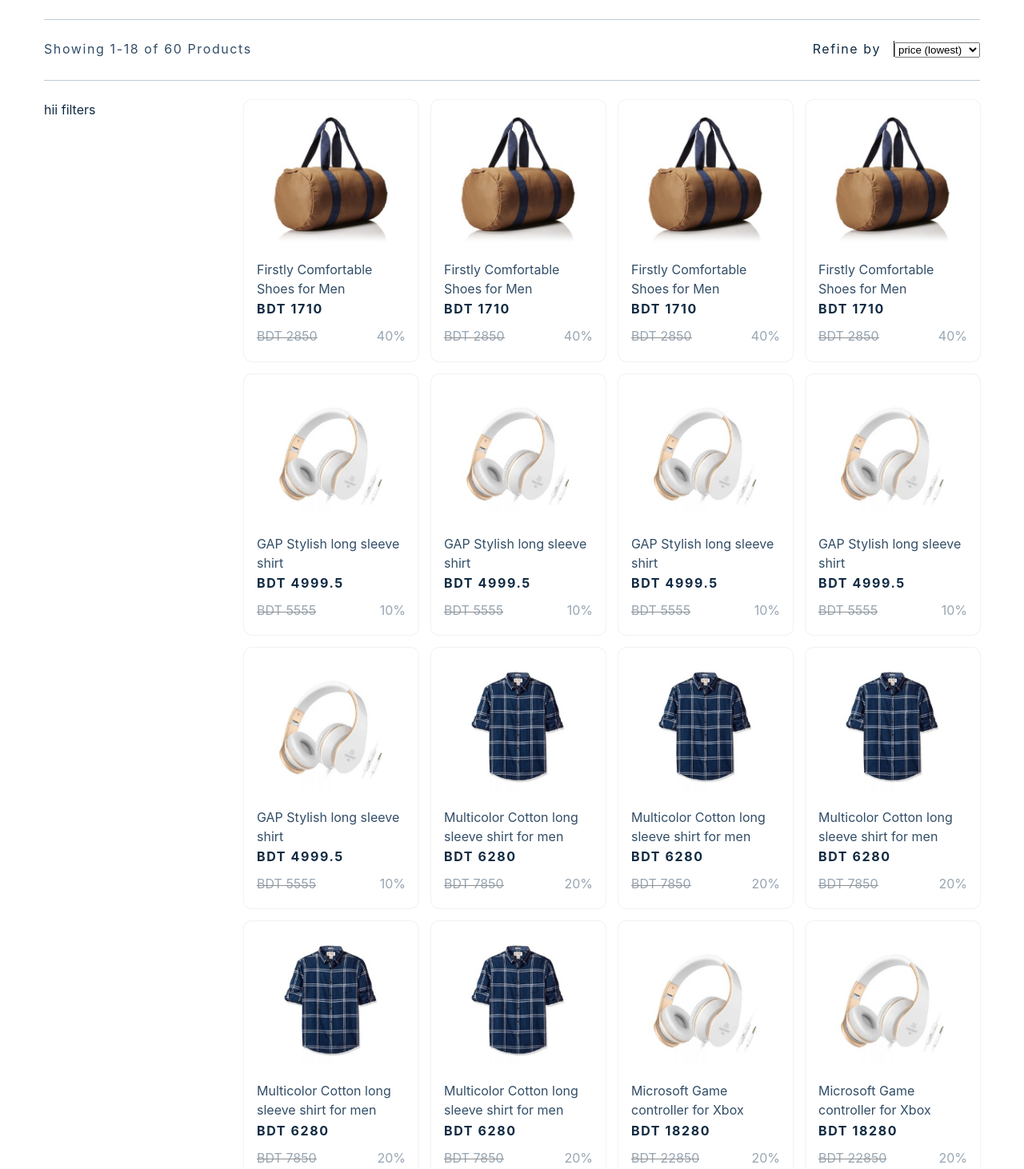
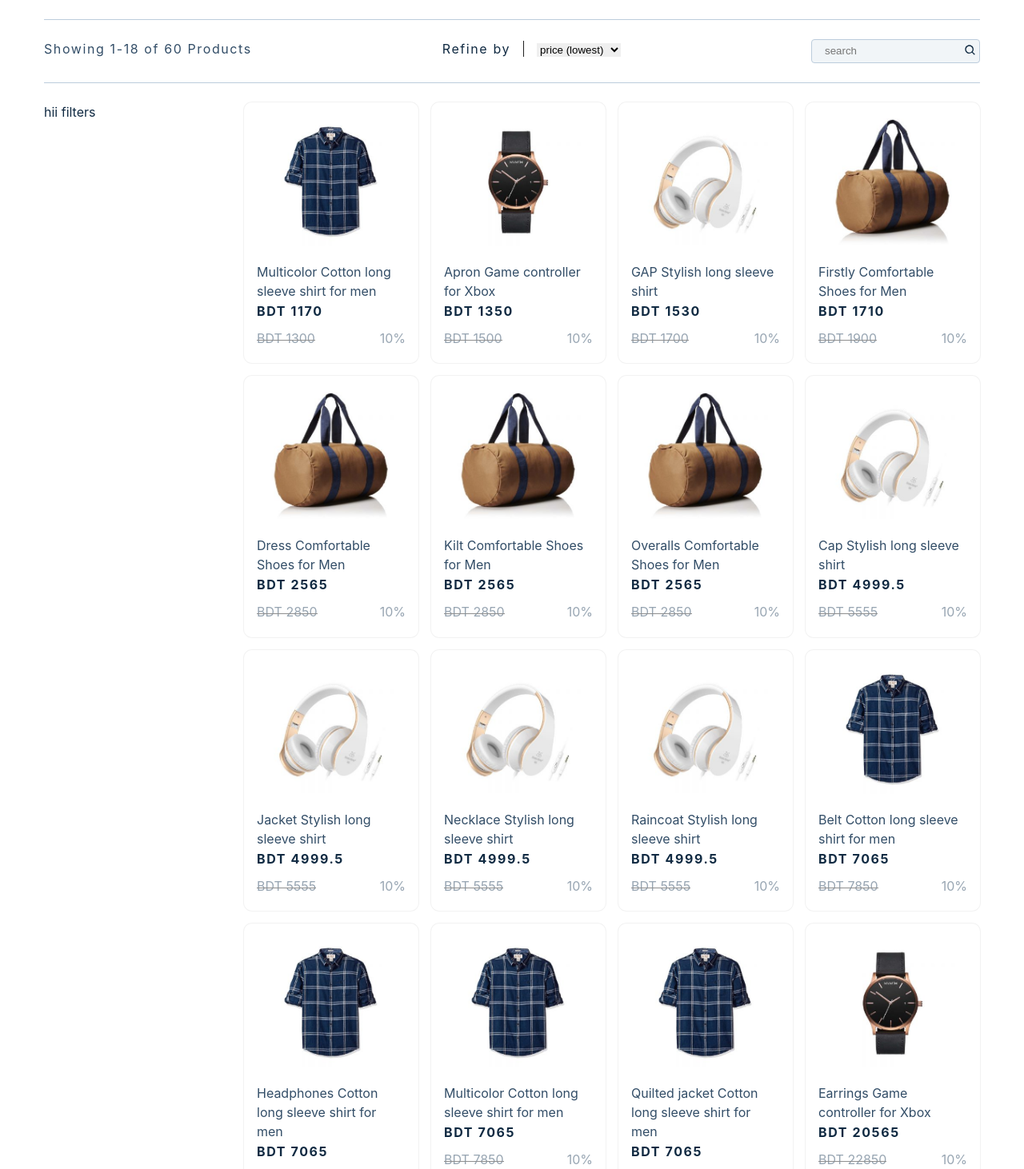
Before and after one commit to shanto140319/zaynax-Ltd, a React (Create React App) app: page /products in a window 1280 px wide. Shown: the part 48-1510 px from the top of the page at 80% size. Built offline with nearby package versions, Linux system fonts and the light colour scheme.

Commit message:
search price name filter done

```diff
--- a/package.json
+++ b/package.json
@@ -8,6 +8,7 @@
     "@testing-library/user-event": "^12.8.3",
     "react": "^17.0.2",
     "react-dom": "^17.0.2",
+    "react-icons": "^4.2.0",
     "react-router-dom": "^5.2.0",
     "react-scripts": "4.0.3",
     "styled-components": "^5.2.3",
--- a/src/components/Topsection.js
+++ b/src/components/Topsection.js
@@ -3,6 +3,7 @@ import styled from 'styled-components'
 import { useFilterContext } from '../context/filterContext'
 import { useProductsContext } from '../context/productContext'
 import { products as AllProduct } from '../data'
+import { BiSearch } from 'react-icons/bi'
 const Topsection = () => {
   const { products } = useProductsContext()
   const [ShowedSerial, setShowedSerial] = useState({})
@@ -12,7 +13,7 @@ const Topsection = () => {
     setShowedSerial({ first, last })
     return () => {}
   }, [products])
-  const { updateSort, sort } = useFilterContext()
+  const { updateSort, sort, text, updateFilters } = useFilterContext()
   return (
     <Wrapper className='section'>
       <p>
@@ -36,17 +37,66 @@ const Topsection = () => {
           </select>
         </form>
       </div>
+
+      <form onSubmit={(e) => e.preventDefault()}>
+        {/* search */}
+        <div className='form-control'>
+          <input
+            type='text'
+            name='text'
+            className='search-input'
+            value={text}
+            placeholder='search'
+            onChange={updateFilters}
+          />
+          <span>
+            <BiSearch />
+          </span>
+        </div>
+      </form>
+
+      {/* end of search */}
     </Wrapper>
   )
 }
 const Wrapper = styled.div`
   display: flex;
   flex-wrap: wrap;
+  row-gap: 1rem;
   justify-content: space-between;
   letter-spacing: var(--spacing);
+  @media (max-width: 700px) {
+    padding: 1rem;
+  }
   form label {
     padding-right: 1rem;
+    margin-right: 1rem;
     border-right: 1px solid #222;
+  }
+  select {
+    border: none;
+  }
+  select:focus {
+    outline: none;
+  }
+  .form-control {
+    position: relative;
+  }
+  .form-control input {
+    padding: 0.4rem 1rem;
+    border-radius: var(--radius);
+    border: 1px solid var(--clr-grey-8);
+    background: var(--clr-grey-10);
+    color: var(--clr-black);
+  }
+  span {
+    position: absolute;
+    top: 55%;
+    right: 2%;
+    transform: translateY(-50%);
+  }
+  .form-control input:focus {
+    outline: none;
   }
 `
 export default Topsection
--- a/src/context/filterContext.js
+++ b/src/context/filterContext.js
@@ -32,7 +32,7 @@ export const FilterProvider = ({ children }) => {
   }, [products])
 
   useEffect(() => {
-    // dispatch({ type: FILTER_PRODUCTS })
+    dispatch({ type: 'FILTER_PRODUCTS' })
     dispatch({ type: 'SORT_PRODUCTS' })
   }, [products, state.sort, state.filters])
 
@@ -40,23 +40,23 @@ export const FilterProvider = ({ children }) => {
     const value = e.target.value
     dispatch({ type: 'UPDATE_SORT', payload: value })
   }
-  // const updateFilters = (e) => {
-  //   let name = e.target.name
-  //   let value = e.target.value
-  //   if (name === 'category') {
-  //     value = e.target.textContent
-  //   }
-  //   if (name === 'color') {
-  //     value = e.target.dataset.type
-  //   }
-  //   if (name === 'price') {
-  //     value = Number(value)
-  //   }
-  //   if (name === 'shipping') {
-  //     value = e.target.checked
-  //   }
-  //   dispatch({ type: UPDATE_FILTERS, payload: { name, value } })
-  // }
+  const updateFilters = (e) => {
+    let name = e.target.name
+    let value = e.target.value
+    // if (name === 'category') {
+    //   value = e.target.textContent
+    // }
+    // if (name === 'color') {
+    //   value = e.target.dataset.type
+    // }
+    // if (name === 'price') {
+    //   value = Number(value)
+    // }
+    // if (name === 'shipping') {
+    //   value = e.target.checked
+    // }
+    dispatch({ type: 'UPDATE_FILTERS', payload: { name, value } })
+  }
   // const clearFilters = () => {
   //   dispatch({ type: CLEAR_FILTERS })
   // }
@@ -66,6 +66,7 @@ export const FilterProvider = ({ children }) => {
       value={{
         ...state,
         updateSort,
+        updateFilters,
       }}
     >
       {children}
--- a/src/data.js
+++ b/src/data.js
@@ -2,7 +2,7 @@ export const products = [
   {
     id: 1,
     name: 'Multicolor Cotton long sleeve shirt for men',
-    price: 7850,
+    price: 1300,
     image: '.././images/asset-4.png',
     colors: ['#ff0000', '#00ff00', '#0000ff'],
     brand: 'Aeropostale ',
@@ -14,12 +14,12 @@ export const products = [
     size: ['xs', 's', 'm', 'l', 'xl', 'xxl'],
     country: 'Bangladesh',
     stars: 4.9,
-    discount: 20,
+    discount: 10,
   },
   {
     id: 2,
     name: 'GAP Stylish long sleeve shirt',
-    price: 5555,
+    price: 1700,
     image: '.././images/asset-1.png',
     colors: ['#ff0000', '#00ff00', '#0000ff'],
     brand: 'Antony Morato',
@@ -36,7 +36,7 @@ export const products = [
   {
     id: 3,
     name: 'Firstly Comfortable Shoes for Men',
-    price: 2850,
+    price: 1900,
     image: '.././images/asset-2.png',
     colors: ['#ff0000', '#00ff00', '#0000ff'],
     brand: 'Arrow ',
@@ -48,13 +48,13 @@ export const products = [
     size: '',
     country: 'Germany',
     stars: 3,
-    discount: 40,
+    discount: 10,
   },
   {
     id: 4,
-    name: 'Microsoft Game controller for Xbox',
-    price: 22850,
-    image: '.././images/asset-1.png',
+    name: 'Apron Game controller for Xbox',
+    price: 1500,
+    image: '.././images/asset-3.png',
     colors: ['#ff0000', '#00ff00', '#0000ff'],
     brand: 'Raymond ',
     category: "Men's Watch",
@@ -65,11 +65,11 @@ export const products = [
     size: '',
     country: 'Italy',
     stars: 4.9,
-    discount: 20,
+    discount: 10,
   },
   {
     id: 5,
-    name: 'Multicolor Cotton long sleeve shirt for men',
+    name: 'Belt Cotton long sleeve shirt for men',
     price: 7850,
     image: '.././images/asset-4.png',
     colors: ['#ff0000', '#00ff00', '#0000ff'],
@@ -82,11 +82,11 @@ export const products = [
     size: ['xs', 's', 'm', 'l', 'xl', 'xxl'],
     country: 'Bangladesh',
     stars: 4.9,
-    discount: 20,
+    discount: 10,
   },
   {
     id: 6,
-    name: 'GAP Stylish long sleeve shirt',
+    name: 'Cap Stylish long sleeve shirt',
     price: 5555,
     image: '.././images/asset-1.png',
     colors: ['#ff0000', '#00ff00', '#0000ff'],
@@ -103,7 +103,7 @@ export const products = [
   },
   {
     id: 7,
-    name: 'Firstly Comfortable Shoes for Men',
+    name: 'Dress Comfortable Shoes for Men',
     price: 2850,
     image: '.././images/asset-2.png',
     colors: ['#ff0000', '#00ff00', '#0000ff'],
@@ -116,13 +116,13 @@ export const products = [
     size: '',
     country: 'Germany',
     stars: 3,
-    discount: 40,
+    discount: 10,
   },
   {
     id: 8,
-    name: 'Microsoft Game controller for Xbox',
+    name: 'Earrings Game controller for Xbox',
     price: 22850,
-    image: '.././images/asset-1.png',
+    image: '.././images/asset-3.png',
     colors: ['#ff0000', '#00ff00', '#0000ff'],
     brand: 'Raymond ',
     category: "Men's Watch",
@@ -133,11 +133,11 @@ export const products = [
     size: '',
     country: 'Italy',
     stars: 4.9,
-    discount: 20,
+    discount: 10,
   },
   {
     id: 9,
-    name: 'Multicolor Cotton long sleeve shirt for men',
+    name: 'Headphones Cotton long sleeve shirt for men',
     price: 7850,
     image: '.././images/asset-4.png',
     colors: ['#ff0000', '#00ff00', '#0000ff'],
@@ -150,11 +150,11 @@ export const products = [
     size: ['xs', 's', 'm', 'l', 'xl', 'xxl'],
     country: 'Bangladesh',
     stars: 4.9,
-    discount: 20,
+    discount: 10,
   },
   {
     id: 10,
-    name: 'GAP Stylish long sleeve shirt',
+    name: 'Jacket Stylish long sleeve shirt',
     price: 5555,
     image: '.././images/asset-1.png',
     colors: ['#ff0000', '#00ff00', '#0000ff'],
@@ -171,7 +171,7 @@ export const products = [
   },
   {
     id: 11,
-    name: 'Firstly Comfortable Shoes for Men',
+    name: 'Kilt Comfortable Shoes for Men',
     price: 2850,
     image: '.././images/asset-2.png',
     colors: ['#ff0000', '#00ff00', '#0000ff'],
@@ -184,13 +184,13 @@ export const products = [
     size: '',
     country: 'Germany',
     stars: 3,
-    discount: 40,
+    discount: 10,
   },
   {
     id: 12,
-    name: 'Microsoft Game controller for Xbox',
+    name: 'Life-jacket Game controller for Xbox',
     price: 22850,
-    image: '.././images/asset-1.png',
+    image: '.././images/asset-3.png',
     colors: ['#ff0000', '#00ff00', '#0000ff'],
     brand: 'Raymond ',
     category: "Men's Watch",
@@ -201,7 +201,7 @@ export const products = [
     size: '',
     country: 'Italy',
     stars: 4.9,
-    discount: 20,
+    discount: 10,
   },
   {
     id: 13,
@@ -218,11 +218,11 @@ export const products = [
     size: ['xs', 's', 'm', 'l', 'xl', 'xxl'],
     country: 'Bangladesh',
     stars: 4.9,
-    discount: 20,
+    discount: 10,
   },
   {
     id: 14,
-    name: 'GAP Stylish long sleeve shirt',
+    name: 'Necklace Stylish long sleeve shirt',
     price: 5555,
     image: '.././images/asset-1.png',
     colors: ['#ff0000', '#00ff00', '#0000ff'],
@@ -239,7 +239,7 @@ export const products = [
   },
   {
     id: 15,
-    name: 'Firstly Comfortable Shoes for Men',
+    name: 'Overalls Comfortable Shoes for Men',
     price: 2850,
     image: '.././images/asset-2.png',
     colors: ['#ff0000', '#00ff00', '#0000ff'],
@@ -252,13 +252,13 @@ export const products = [
     size: '',
     country: 'Germany',
     stars: 3,
-    discount: 40,
+    discount: 10,
   },
   {
     id: 16,
-    name: 'Microsoft Game controller for Xbox',
+    name: 'Pyjamas Game controller for Xbox',
     price: 22850,
-    image: '.././images/asset-1.png',
+    image: '.././images/asset-3.png',
     colors: ['#ff0000', '#00ff00', '#0000ff'],
     brand: 'Raymond ',
     category: "Men's Watch",
@@ -269,11 +269,11 @@ export const products = [
     size: '',
     country: 'Italy',
     stars: 4.9,
-    discount: 20,
+    discount: 10,
   },
   {
     id: 17,
-    name: 'Multicolor Cotton long sleeve shirt for men',
+    name: 'Quilted jacket Cotton long sleeve shirt for men',
     price: 7850,
     image: '.././images/asset-4.png',
     colors: ['#ff0000', '#00ff00', '#0000ff'],
@@ -286,11 +286,11 @@ export const products = [
     size: ['xs', 's', 'm', 'l', 'xl', 'xxl'],
     country: 'Bangladesh',
     stars: 4.9,
-    discount: 20,
+    discount: 10,
   },
   {
     id: 18,
-    name: 'GAP Stylish long sleeve shirt',
+    name: 'Raincoat Stylish long sleeve shirt',
     price: 5555,
     image: '.././images/asset-1.png',
     colors: ['#ff0000', '#00ff00', '#0000ff'],
@@ -307,7 +307,7 @@ export const products = [
   },
   {
     id: 19,
-    name: 'Firstly Comfortable Shoes for Men',
+    name: 'Sandals Comfortable Shoes for Men',
     price: 2850,
     image: '.././images/asset-2.png',
     colors: ['#ff0000', '#00ff00', '#0000ff'],
@@ -320,13 +320,13 @@ export const products = [
     size: '',
     country: 'Germany',
     stars: 3,
-    discount: 40,
+    discount: 10,
   },
   {
     id: 20,
-    name: 'Microsoft Game controller for Xbox',
+    name: 'T-Shirt Game controller for Xbox',
     price: 22850,
-    image: '.././images/asset-1.png',
+    image: '.././images/asset-3.png',
     colors: ['#ff0000', '#00ff00', '#0000ff'],
     brand: 'Raymond ',
     category: "Men's Watch",
@@ -337,11 +337,11 @@ export const products = [
     size: '',
     country: 'Italy',
     stars: 4.9,
-    discount: 20,
+    discount: 10,
   },
   {
     id: 21,
-    name: 'Multicolor Cotton long sleeve shirt for men',
+    name: 'Underpants Cotton long sleeve shirt for men',
     price: 7850,
     image: '.././images/asset-4.png',
     colors: ['#ff0000', '#00ff00', '#0000ff'],
@@ -354,11 +354,11 @@ export const products = [
     size: ['xs', 's', 'm', 'l', 'xl', 'xxl'],
     country: 'Bangladesh',
     stars: 4.9,
-    discount: 20,
+    discount: 10,
   },
   {
     id: 22,
-    name: 'GAP Stylish long sleeve shirt',
+    name: 'Veil Stylish long sleeve shirt',
     price: 5555,
     image: '.././images/asset-1.png',
     colors: ['#ff0000', '#00ff00', '#0000ff'],
@@ -375,7 +375,7 @@ export const products = [
   },
   {
     id: 23,
-    name: 'Firstly Comfortable Shoes for Men',
+    name: 'Watch Comfortable Shoes for Men',
     price: 2850,
     image: '.././images/asset-2.png',
     colors: ['#ff0000', '#00ff00', '#0000ff'],
@@ -388,13 +388,13 @@ export const products = [
     size: '',
     country: 'Germany',
     stars: 3,
-    discount: 40,
+    discount: 10,
   },
   {
     id: 24,
-    name: 'Microsoft Game controller for Xbox',
+    name: 'Waistcoat Game controller for Xbox',
     price: 22850,
-    image: '.././images/asset-1.png',
+    image: '.././images/asset-3.png',
     colors: ['#ff0000', '#00ff00', '#0000ff'],
     brand: 'Raymond ',
     category: "Men's Watch",
@@ -405,7 +405,7 @@ export const products = [
     size: '',
     country: 'Italy',
     stars: 4.9,
-    discount: 20,
+    discount: 10,
   },
   {
     id: 25,
@@ -422,7 +422,7 @@ export const products = [
     size: ['xs', 's', 'm', 'l', 'xl', 'xxl'],
     country: 'Bangladesh',
     stars: 4.9,
-    discount: 20,
+    discount: 10,
   },
   {
     id: 26,
@@ -456,13 +456,13 @@ export const products = [
     size: '',
     country: 'Germany',
     stars: 3,
-    discount: 40,
+    discount: 10,
   },
   {
     id: 28,
     name: 'Microsoft Game controller for Xbox',
     price: 22850,
-    image: '.././images/asset-1.png',
+    image: '.././images/asset-3.png',
     colors: ['#ff0000', '#00ff00', '#0000ff'],
     brand: 'Raymond ',
     category: "Men's Watch",
@@ -473,7 +473,7 @@ export const products = [
     size: '',
     country: 'Italy',
     stars: 4.9,
-    discount: 20,
+    discount: 10,
   },
   {
     id: 29,
@@ -490,7 +490,7 @@ export const products = [
     size: ['xs', 's', 'm', 'l', 'xl', 'xxl'],
     country: 'Bangladesh',
     stars: 4.9,
-    discount: 20,
+    discount: 10,
   },
   {
     id: 30,
@@ -524,13 +524,13 @@ export const products = [
     size: '',
     country: 'Germany',
     stars: 3,
-    discount: 40,
+    discount: 10,
   },
   {
     id: 32,
     name: 'Microsoft Game controller for Xbox',
     price: 22850,
-    image: '.././images/asset-1.png',
+    image: '.././images/asset-3.png',
     colors: ['#ff0000', '#00ff00', '#0000ff'],
     brand: 'Raymond ',
     category: "Men's Watch",
@@ -541,7 +541,7 @@ export const products = [
     size: '',
     country: 'Italy',
     stars: 4.9,
-    discount: 20,
+    discount: 10,
   },
   {
     id: 33,
@@ -558,7 +558,7 @@ export const products = [
     size: ['xs', 's', 'm', 'l', 'xl', 'xxl'],
     country: 'Bangladesh',
     stars: 4.9,
-    discount: 20,
+    discount: 10,
   },
   {
     id: 34,
@@ -592,13 +592,13 @@ export const products = [
     size: '',
     country: 'Germany',
     stars: 3,
-    discount: 40,
+    discount: 10,
   },
   {
     id: 36,
     name: 'Microsoft Game controller for Xbox',
     price: 22850,
-    image: '.././images/asset-1.png',
+    image: '.././images/asset-3.png',
     colors: ['#ff0000', '#00ff00', '#0000ff'],
     brand: 'Raymond ',
     category: "Men's Watch",
@@ -609,7 +609,7 @@ export const products = [
     size: '',
     country: 'Italy',
     stars: 4.9,
-    discount: 20,
+    discount: 10,
   },
   {
     id: 37,
@@ -626,7 +626,7 @@ export const products = [
     size: ['xs', 's', 'm', 'l', 'xl', 'xxl'],
     country: 'Bangladesh',
     stars: 4.9,
-    discount: 20,
+    discount: 10,
   },
   {
     id: 38,
@@ -660,13 +660,13 @@ export const products = [
     size: '',
     country: 'Germany',
     stars: 3,
-    discount: 40,
+    discount: 10,
   },
   {
     id: 40,
     name: 'Microsoft Game controller for Xbox',
     price: 22850,
-    image: '.././images/asset-1.png',
+    image: '.././images/asset-3.png',
     colors: ['#ff0000', '#00ff00', '#0000ff'],
     brand: 'Raymond ',
     category: "Men's Watch",
@@ -677,7 +677,7 @@ export const products = [
     size: '',
     country: 'Italy',
     stars: 4.9,
-    discount: 20,
+    discount: 10,
   },
   {
     id: 41,
@@ -694,7 +694,7 @@ export const products = [
     size: ['xs', 's', 'm', 'l', 'xl', 'xxl'],
     country: 'Bangladesh',
     stars: 4.9,
-    discount: 20,
+    discount: 10,
   },
   {
     id: 42,
@@ -728,13 +728,13 @@ export const products = [
     size: '',
     country: 'Germany',
     stars: 3,
-    discount: 40,
+    discount: 10,
   },
   {
     id: 44,
     name: 'Microsoft Game controller for Xbox',
     price: 22850,
-    image: '.././images/asset-1.png',
+    image: '.././images/asset-3.png',
     colors: ['#ff0000', '#00ff00', '#0000ff'],
     brand: 'Raymond ',
     category: "Men's Watch",
@@ -745,7 +745,7 @@ export const products = [
     size: '',
     country: 'Italy',
     stars: 4.9,
-    discount: 20,
+    discount: 10,
   },
   {
     id: 45,
@@ -762,7 +762,7 @@ export const products = [
     size: ['xs', 's', 'm', 'l', 'xl', 'xxl'],
     country: 'Bangladesh',
     stars: 4.9,
-    discount: 20,
+    discount: 10,
   },
   {
     id: 46,
@@ -796,13 +796,13 @@ export const products = [
     size: '',
     country: 'Germany',
     stars: 3,
-    discount: 40,
+    discount: 10,
   },
   {
     id: 48,
     name: 'Microsoft Game controller for Xbox',
     price: 22850,
-    image: '.././images/asset-1.png',
+    image: '.././images/asset-3.png',
     colors: ['#ff0000', '#00ff00', '#0000ff'],
     brand: 'Raymond ',
     category: "Men's Watch",
@@ -813,7 +813,7 @@ export const products = [
     size: '',
     country: 'Italy',
     stars: 4.9,
-    discount: 20,
+    discount: 10,
   },
   {
     id: 49,
@@ -830,7 +830,7 @@ export const products = [
     size: ['xs', 's', 'm', 'l', 'xl', 'xxl'],
     country: 'Bangladesh',
     stars: 4.9,
-    discount: 20,
+    discount: 10,
   },
   {
     id: 50,
@@ -864,13 +864,13 @@ export const products = [
     size: '',
     country: 'Germany',
     stars: 3,
-    discount: 40,
+    discount: 10,
   },
   {
     id: 52,
     name: 'Microsoft Game controller for Xbox',
     price: 22850,
-    image: '.././images/asset-1.png',
+    image: '.././images/asset-3.png',
     colors: ['#ff0000', '#00ff00', '#0000ff'],
     brand: 'Raymond ',
     category: "Men's Watch",
@@ -881,7 +881,7 @@ export const products = [
     size: '',
     country: 'Italy',
     stars: 4.9,
-    discount: 20,
+    discount: 10,
   },
   {
     id: 53,
@@ -898,7 +898,7 @@ export const products = [
     size: ['xs', 's', 'm', 'l', 'xl', 'xxl'],
     country: 'Bangladesh',
     stars: 4.9,
-    discount: 20,
+    discount: 10,
   },
   {
     id: 54,
@@ -932,13 +932,13 @@ export const products = [
     size: '',
     country: 'Germany',
     stars: 3,
-    discount: 40,
+    discount: 10,
   },
   {
     id: 56,
     name: 'Microsoft Game controller for Xbox',
     price: 22850,
-    image: '.././images/asset-1.png',
+    image: '.././images/asset-3.png',
     colors: ['#ff0000', '#00ff00', '#0000ff'],
     brand: 'Raymond ',
     category: "Men's Watch",
@@ -949,7 +949,7 @@ export const products = [
     size: '',
     country: 'Italy',
     stars: 4.9,
-    discount: 20,
+    discount: 10,
   },
   {
     id: 57,
@@ -966,7 +966,7 @@ export const products = [
     size: ['xs', 's', 'm', 'l', 'xl', 'xxl'],
     country: 'Bangladesh',
     stars: 4.9,
-    discount: 20,
+    discount: 10,
   },
   {
     id: 58,
@@ -1000,13 +1000,13 @@ export const products = [
     size: '',
     country: 'Germany',
     stars: 3,
-    discount: 40,
+    discount: 10,
   },
   {
     id: 60,
     name: 'Microsoft Game controller for Xbox',
     price: 22850,
-    image: '.././images/asset-1.png',
+    image: '.././images/asset-3.png',
     colors: ['#ff0000', '#00ff00', '#0000ff'],
     brand: 'Raymond ',
     category: "Men's Watch",
@@ -1017,6 +1017,6 @@ export const products = [
     size: '',
     country: 'Italy',
     stars: 4.9,
-    discount: 20,
+    discount: 10,
   },
 ]
--- a/src/reducers/filter_reducer.js
+++ b/src/reducers/filter_reducer.js
@@ -34,49 +34,51 @@ const filter_reducer = (state, action) => {
     }
     return { ...state, filtered_products: tempProduct }
   }
-  // if (action.type === UPDATE_FILTERS) {
-  //   const { name, value } = action.payload
-  //   return { ...state, filters: { ...state.filters, [name]: value } }
-  // }
-  // if (action.type === FILTER_PRODUCTS) {
-  //   const { all_products } = state
-  //   const { text, category, company, color, price, shipping } = state.filters
 
-  //   let tempProduct = [...all_products]
-  //   //text
-  //   if (text) {
-  //     tempProduct = tempProduct.filter((product) => {
-  //       return product.name.toLowerCase().startsWith(text)
-  //     })
-  //   }
-  //   //category
-  //   if (category !== 'all') {
-  //     tempProduct = tempProduct.filter(
-  //       (product) => product.category === category
-  //     )
-  //   }
+  if (action.type === 'UPDATE_FILTERS') {
+    const { name, value } = action.payload
+    return { ...state, filters: { ...state.filters, [name]: value } }
+  }
 
-  //   //company
-  //   if (company !== 'all') {
-  //     tempProduct = tempProduct.filter((product) => product.company === company)
-  //   }
+  if (action.type === 'FILTER_PRODUCTS') {
+    const { all_products } = state
+    const { text, category, company, color, price, shipping } = state.filters
 
-  //   //colors
-  //   if (color !== 'all') {
-  //     tempProduct = tempProduct.filter((product) => {
-  //       return product.colors.find((c) => c === color)
-  //     })
-  //   }
-  //   //price
-  //   tempProduct = tempProduct.filter((product) => product.price <= price)
+    let tempProduct = [...all_products]
+    //text
+    if (text) {
+      tempProduct = tempProduct.filter((product) => {
+        return product.name.toLowerCase().startsWith(text.toLowerCase())
+      })
+    }
+    // //category
+    // if (category !== 'all') {
+    //   tempProduct = tempProduct.filter(
+    //     (product) => product.category === category
+    //   )
+    // }
 
-  //   //shipping
-  //   if (shipping) {
-  //     tempProduct = tempProduct.filter((product) => product.shipping === true)
-  //   }
+    // //company
+    // if (company !== 'all') {
+    //   tempProduct = tempProduct.filter((product) => product.company === company)
+    // }
 
-  //   return { ...state, filtered_products: tempProduct }
-  // }
+    // //colors
+    // if (color !== 'all') {
+    //   tempProduct = tempProduct.filter((product) => {
+    //     return product.colors.find((c) => c === color)
+    //   })
+    // }
+    // //price
+    // tempProduct = tempProduct.filter((product) => product.price <= price)
+
+    // //shipping
+    // if (shipping) {
+    //   tempProduct = tempProduct.filter((product) => product.shipping === true)
+    // }
+
+    return { ...state, filtered_products: tempProduct }
+  }
 
   // if (action.type === CLEAR_FILTERS) {
   //   return {
```
Also changed, not shown: 1 other file (tests, documents, lock files or other folders).
